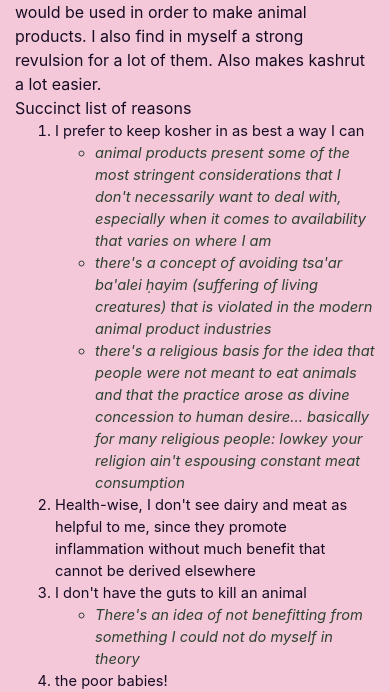
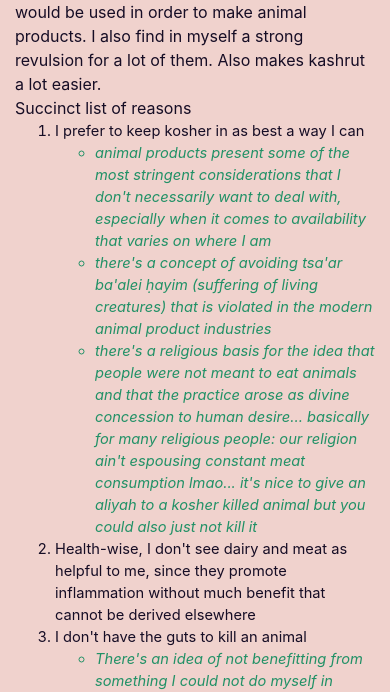
Before and after one commit to ikenna-m/ikenna-brihukachow2020, a plain HTML site: page ikenna_project0/veganism.html in a window 390 px wide. Shown: the part 160-852 px from the top of the page. Drawn offline with nearby package versions, Linux system fonts and the light colour scheme.

Commit message:
finaldraft2haha

```diff
--- a/ikenna_project0/style.scss
+++ b/ikenna_project0/style.scss
@@ -7,7 +7,7 @@ $import-color: rgb(22, 13, 37);
 }
 @media (max-width: 699px) {
     body {
-        background-color: rgb(245, 200, 217);
+        background-color: rgb(240, 210, 205);
     }
 }
 .container {
@@ -30,7 +30,7 @@ ol {
 .wentin {
     @extend ol;
     font-style: italic;
-    color: rgb(46, 66, 50)
+    color: rgb(33, 145, 102)
 }
 img {
     display: block;
--- a/ikenna_project0/veganism.html
+++ b/ikenna_project0/veganism.html
@@ -18,7 +18,7 @@
                     <ul>
                         <li class="wentin">animal products present some of the most stringent considerations that I don't necessarily want to deal with, especially when it comes to availability that varies on where I am</li>
                         <li class="wentin">there's a concept of avoiding tsa'ar ba'alei ḥayim (suffering of living creatures) that is violated in the modern animal product industries</li>
-                        <li class="wentin">there's a religious basis for the idea that people were not meant to eat animals and that the practice arose as divine concession to human desire... basically for many religious people: lowkey your religion ain't espousing constant meat consumption</li>
+                        <li class="wentin">there's a religious basis for the idea that people were not meant to eat animals and that the practice arose as divine concession to human desire... basically for many religious people: our religion ain't espousing constant meat consumption lmao... it's nice to give an aliyah to a kosher killed animal but you could also just not kill it</li>
                     </ul>
                 <li>Health-wise, I don't see dairy and meat as helpful to me, since they promote inflammation without much benefit that cannot be derived elsewhere</li>
                 <li>I don't have the guts to kill an animal</li>
```
Also changed, not shown: ikenna_project0/quotes.html (+1 -1 lines), ikenna_project0/style.css.
